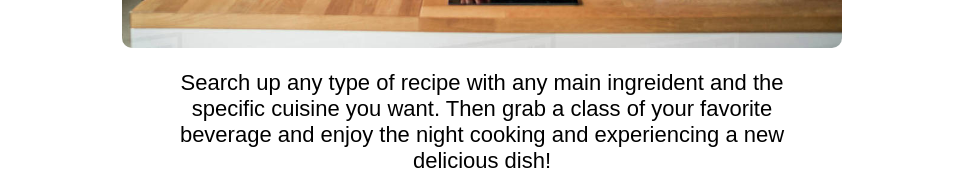
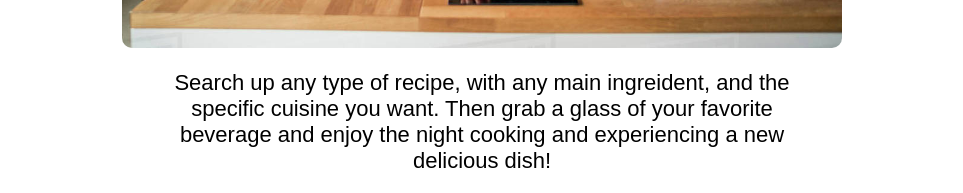
Before and after one commit to sryuocampo/ajax-project, a website: page index.html in a window 1280 px wide. Shown: the part 709-902 px from the top of the page, without its empty margins (158-1121 px from the left). Drawn offline with Linux system fonts and the light colour scheme; a web font is replaced by a local one.

Commit message:
Fixed spelling.

```diff
--- a/index.html
+++ b/index.html
@@ -85,8 +85,8 @@
           <div class="row">
             <img id="welcome-img" src="./images/welcomepic.jpg" />
             <p>
-              Search up any type of recipe with any main ingreident and the
-              specific cuisine you want. Then grab a class of your favorite
+              Search up any type of recipe, with any main ingreident, and the
+              specific cuisine you want. Then grab a glass of your favorite
               beverage and enjoy the night cooking and experiencing a new
               delicious dish!
             </p>
```
